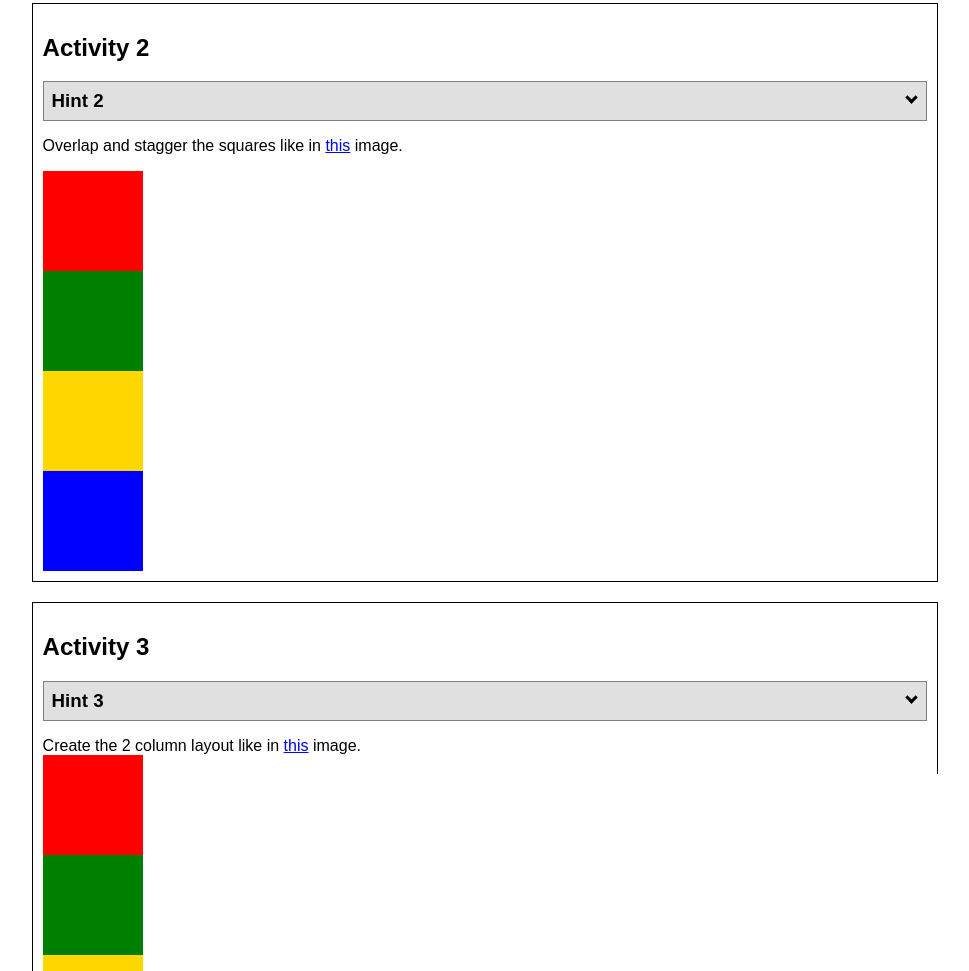
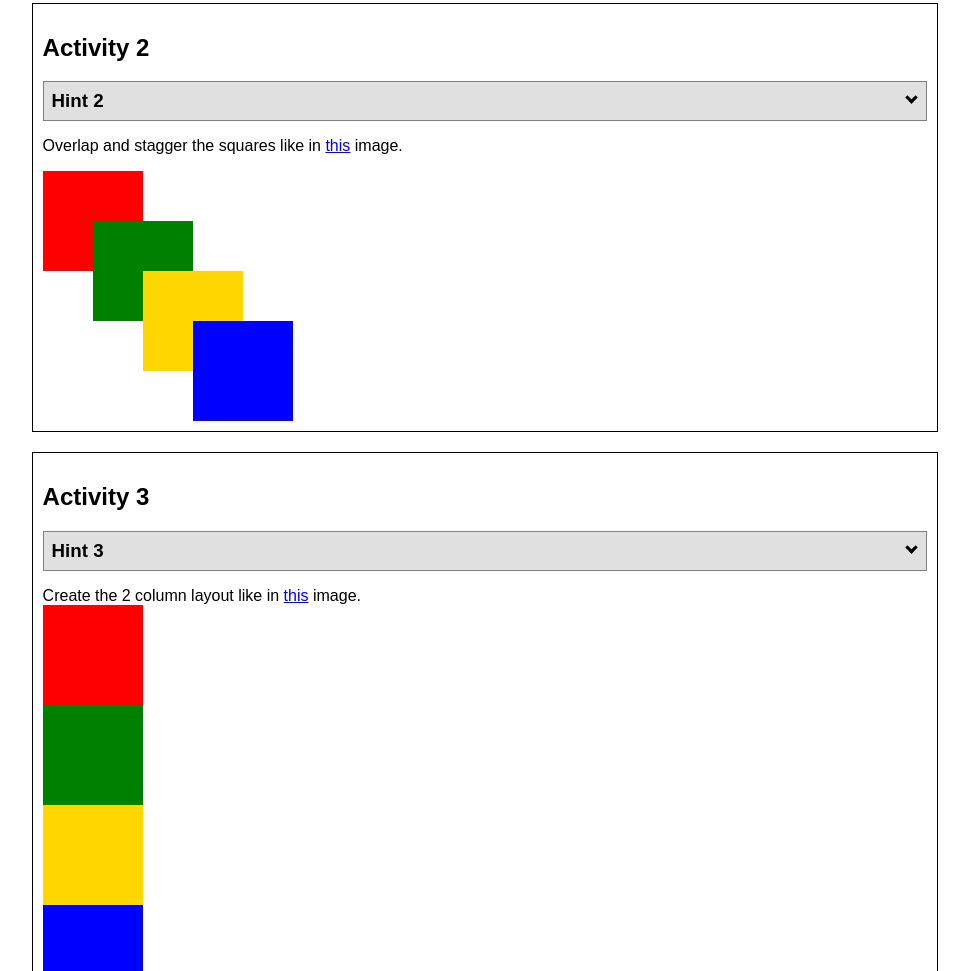
Before and after one commit to joy935/wdd130, a plain HTML site: page wwr/positioning.html in a window 1280 px wide. Shown: the part 1005-1976 px from the top of the page, without its empty margins (155-1124 px from the left). Drawn offline with Linux system fonts and the light colour scheme.

Commit message:
overlap and stagger

```diff
--- a/wwr/styles/positionstyles.css
+++ b/wwr/styles/positionstyles.css
@@ -34,26 +34,39 @@
 /* Activity 2 styles */
 .content2 {
   /* This is the parent of the activity 2 boxes. */
+  display: grid;
+  grid-template-columns: repeat(5, 50px );
 }
 .red2 {
   width: 100px;
   height: 100px;
   background-color: red;
+  grid-column: 1/3;
+  grid-row: 1/3;
 }
 .green2 {
   width: 100px;
   height: 100px;
   background-color: green;
+  grid-column: 2/4;
+  grid-row: 2/4;
+
 }
 .yellow2 {
   width: 100px;
   height: 100px;
   background-color: gold;
+  grid-column: 3/5;
+  grid-row: 3/5
+
 }
 .blue2 {
   width: 100px;
   height: 100px;
   background-color: blue;
+  grid-column: 4/6;
+  grid-row: 4/6;
+
 }
 /* Activity 3 styles */
 .content3 {
```
